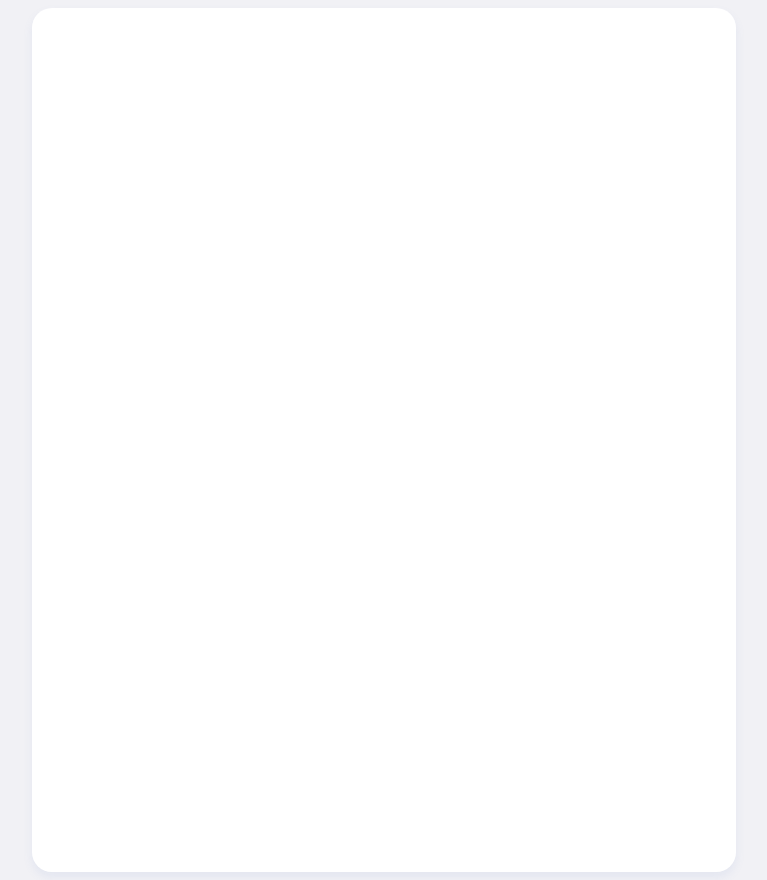
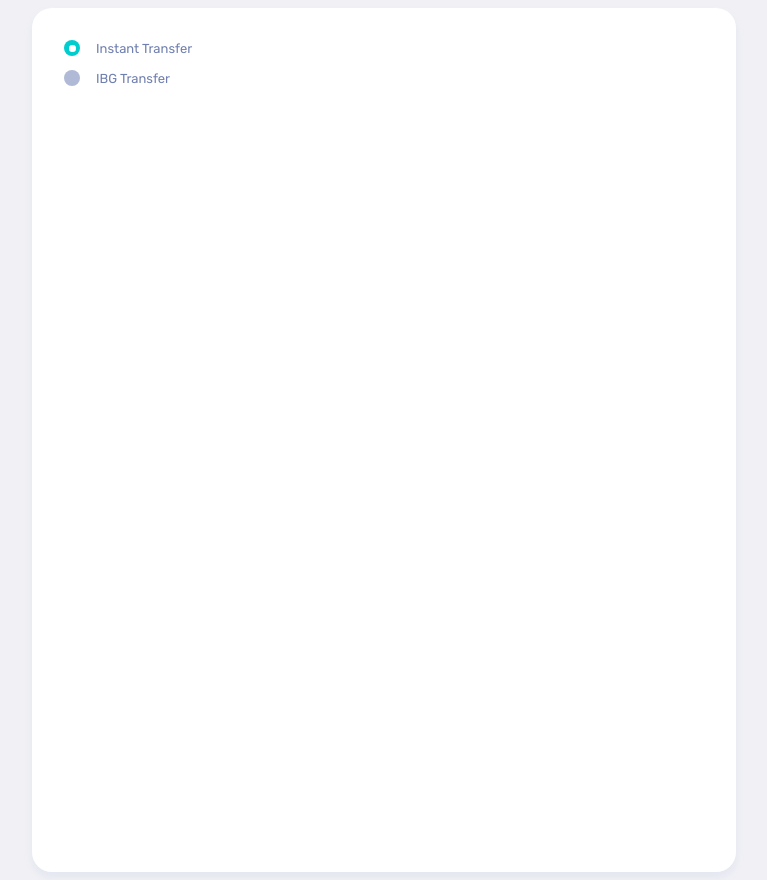
Before and after one commit to shinghuey27/dyno-web, a React (Create React App) app: page / in a window 1280 px wide. Shown: the whole page, without its empty margins (256-1023 px from the left). Built offline with nearby package versions, Linux system fonts and the light colour scheme.

Commit message:
stepper check

```diff
--- a/src/App.js
+++ b/src/App.js
@@ -7,6 +7,7 @@ import DatePicker from "./Components/DatePicker/DatePicker";
 import Label from "./Components/Label/Label";
 
 import Stepper from "./Components/ProgressBar/Stepper";
+import Radio from "./Components/RadioButton/Radio";
 
 function App() {
   const [demo, setDemo] = useState(true);
@@ -124,6 +125,8 @@ function App() {
 
       {/* <DatePicker /> */}
 
+      <Radio />
+
     </fieldset>
   );
 }
--- a/src/Components/ProgressBar/Stepper.js
+++ b/src/Components/ProgressBar/Stepper.js
@@ -8,6 +8,8 @@ const Hr = ({ ...hr }) => <hr style={{
   height: 0.1,
   flex: 1
 }} {...hr} />
+
+// for stepper , it kinda needs few steps to work with, cannot work with just one stepper
 
 const Stepper = (props) => {
 
```
